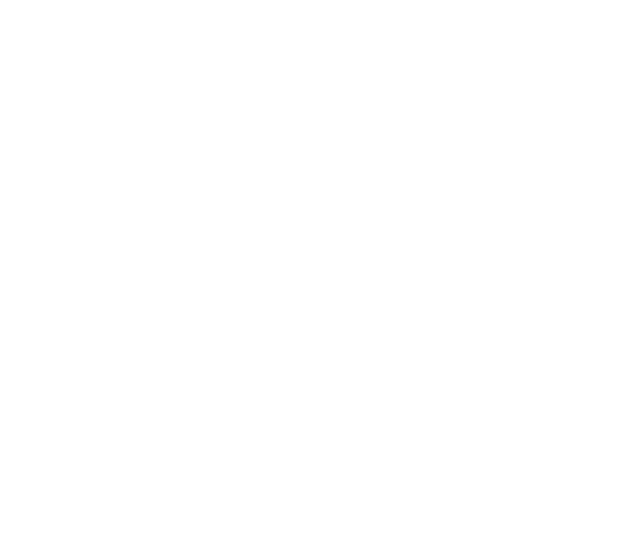
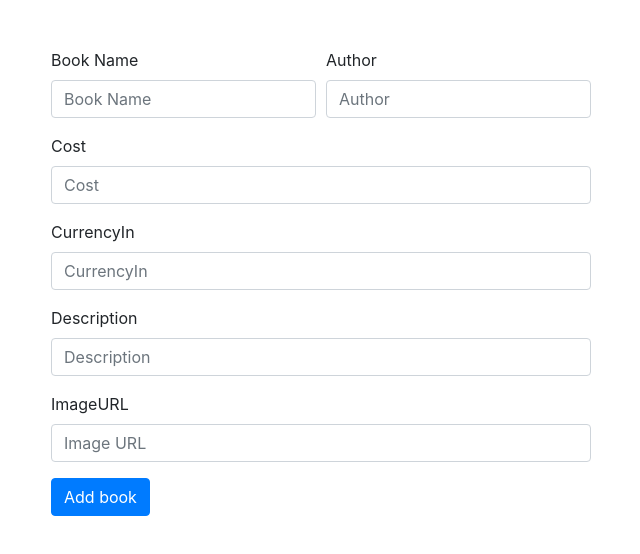
Before and after one commit to renudesu/eCart, a React (Create React App) app: page /admin/addbook in a window 1280 px wide. Shown: the top 554 px of the page, without its empty margins (319-959 px from the left). Built offline with nearby package versions, Linux system fonts and the light colour scheme.

Commit message:
addbook and booklist functionality implemented

```diff
--- a/src/App.js
+++ b/src/App.js
@@ -2,6 +2,8 @@ import React from 'react';
 import { BrowserRouter as Router, Switch, Route, } from "react-router-dom";
 import SignUp from './signup/signup';
 import SiginIn from './signin/signin';
+import AddBook from './admin/containers/addBook';
+import BookList from './admin/containers/bookList';
 
 function App() {
   return (
@@ -14,6 +16,12 @@ function App() {
           <Route path='/signin'>
             <SiginIn />
           </Route>
+          <Route path='/admin/addbook'>
+          <AddBook/>
+          </Route>
+          <Route path='/admin/list'>
+        <BookList/>
+          </Route>
         </Switch>
       </div>
     </Router>
--- /dev/null
+++ b/src/admin/containers/addBook.js
@@ -0,0 +1,82 @@
+import React from 'react';
+import { CreateBook } from '../../services/book';
+export default class AddBook extends React.Component {
+    constructor() {
+        super();
+        this.state = {
+            name: '',
+            author: '',
+            cost: '',
+            currencyIn: '',
+            description: '',
+            imageUrl: ''
+        }
+    }
+    onChangeText = (event) => {
+        this.setState({
+            [event.target.name]: event.target.value
+        })
+    }
+
+    addBook = () => {
+        const book = {
+            name: this.state.name,
+            author: [this.state.author],
+            cost: this.state.cost,
+            currencyIn: this.state.currencyIn,
+            description: this.state.description,
+            imageUrl: this.state.imageUrl
+        }
+        CreateBook(book).then((success) => {
+            console.log(success)
+            this.setState({
+                name: '',
+                author:'',
+                cost: '',
+                currencyIn: '',
+                description: '',
+                imageUrl:''
+            })
+        })
+    }
+    render() {
+        return (
+            <div className="container mt-5">
+                <div className="row">
+                    <div className="col-md-3"></div>
+                    <div className="col-md-6">
+                        <form>
+                            <div className="form-row">
+                                <div className="form-group col-md-6">
+                                    <label htmlFor="name">Book Name</label>
+                                    <input type="text" className="form-control" id="name" name="name" placeholder="Book Name" onChange={this.onChangeText} value={this.state.name}/>
+                                </div>
+                                <div className="form-group col-md-6">
+                                    <label htmlFor="author">Author</label>
+                                    <input type="text" className="form-control" id="author" placeholder="Author" name="author" onChange={this.onChangeText} value={this.state.author}/>
+                                </div>
+                            </div>
+                            <div className="form-group">
+                                <label htmlFor="username">Cost</label>
+                                <input type="number" className="form-control" id="cost" name="cost" placeholder="Cost" onChange={this.onChangeText} value={this.state.cost}/>
+                            </div>
+                            <div className="form-group">
+                                <label htmlFor="currencyIn">CurrencyIn</label>
+                                <input type="text" className="form-control" id="currencyIn" name="currencyIn" placeholder="CurrencyIn" onChange={this.onChangeText} value={this.state.currencyIn}/>
+                            </div>
+                            <div className="form-group">
+                                <label htmlFor="description">Description</label>
+                                <input type="text" className="form-control" id="description" name="description" placeholder="Description" onChange={this.onChangeText} value={this.state.description}/>
+                            </div>
+                            <div className="form-group">
+                                <label htmlFor="imageUrl">ImageURL</label>
+                                <input type="text" className="form-control" id="imageUrl" name="imageUrl" placeholder="Image URL" onChange={this.onChangeText} value={this.state.imageUrl}/>
+                            </div>
+                            <button type="button" className="btn btn-primary" onClick={this.addBook}>Add book</button>
+                        </form>
+                    </div>
+                </div>
+            </div>
+        );
+    }
+}
--- /dev/null
+++ b/src/admin/containers/bookList.js
@@ -0,0 +1,30 @@
+import React from 'react';
+import { GetBook } from '../../services/book';
+export default class BookList extends React.Component {
+    constructor() {
+        super();
+        this.state = {
+            books: []
+        }
+    }
+    componentDidMount() {
+        GetBook().then((success) => {
+            console.log(success)
+            this.setState({
+                books: success.data
+            })
+        })
+    }
+    render() {
+        const bookList = this.state.books.map((value, index) => {
+            return (
+                <li className="list-group-item" key={index} >{value.name}</li>
+            );
+        })
+        return (
+            <ul className="list-group">
+                {bookList}
+            </ul>
+        );
+    }
+}
--- a/src/commons/constants/api.constants.js
+++ b/src/commons/constants/api.constants.js
@@ -1,3 +1,4 @@
 export const BASE_URL='http://localhost:8000';
 export const USER_URL=`${BASE_URL}/users`;
 export const AUTH_URL=`${BASE_URL}/authentication`;
+export const BOOK_URL=`${BASE_URL}/book`;
--- /dev/null
+++ b/src/services/book.js
@@ -0,0 +1,8 @@
+import {BOOK_URL} from '../commons/constants/api.constants';
+import axios from 'axios';
+export const CreateBook=(book)=>{
+    return axios.post(BOOK_URL,book,{headers:{'x-access-token':localStorage.getItem('token')}});
+}
+export const GetBook=()=>{
+    return axios.get(BOOK_URL,{headers:{'x-access-token':localStorage.getItem('token')}});
+}
```
